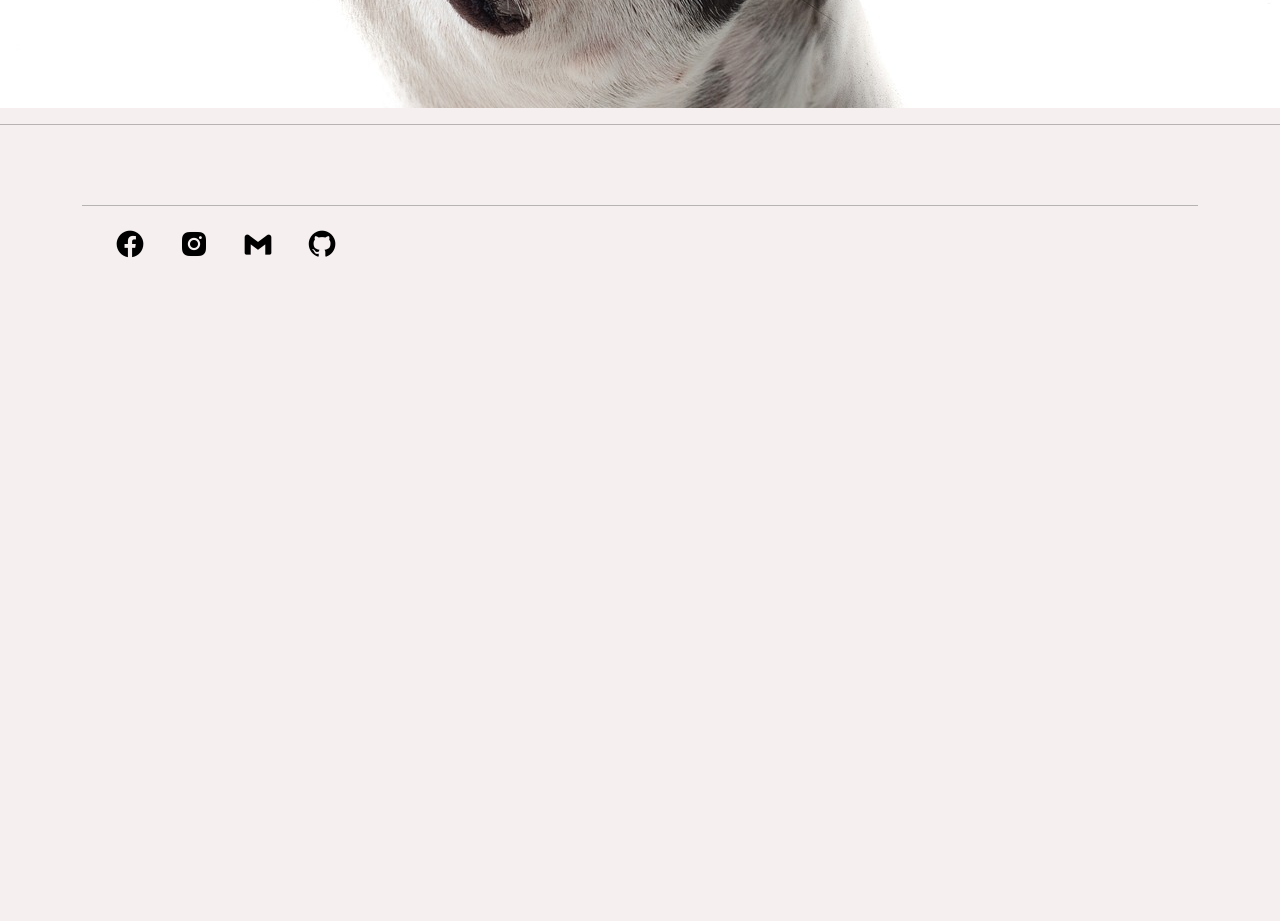
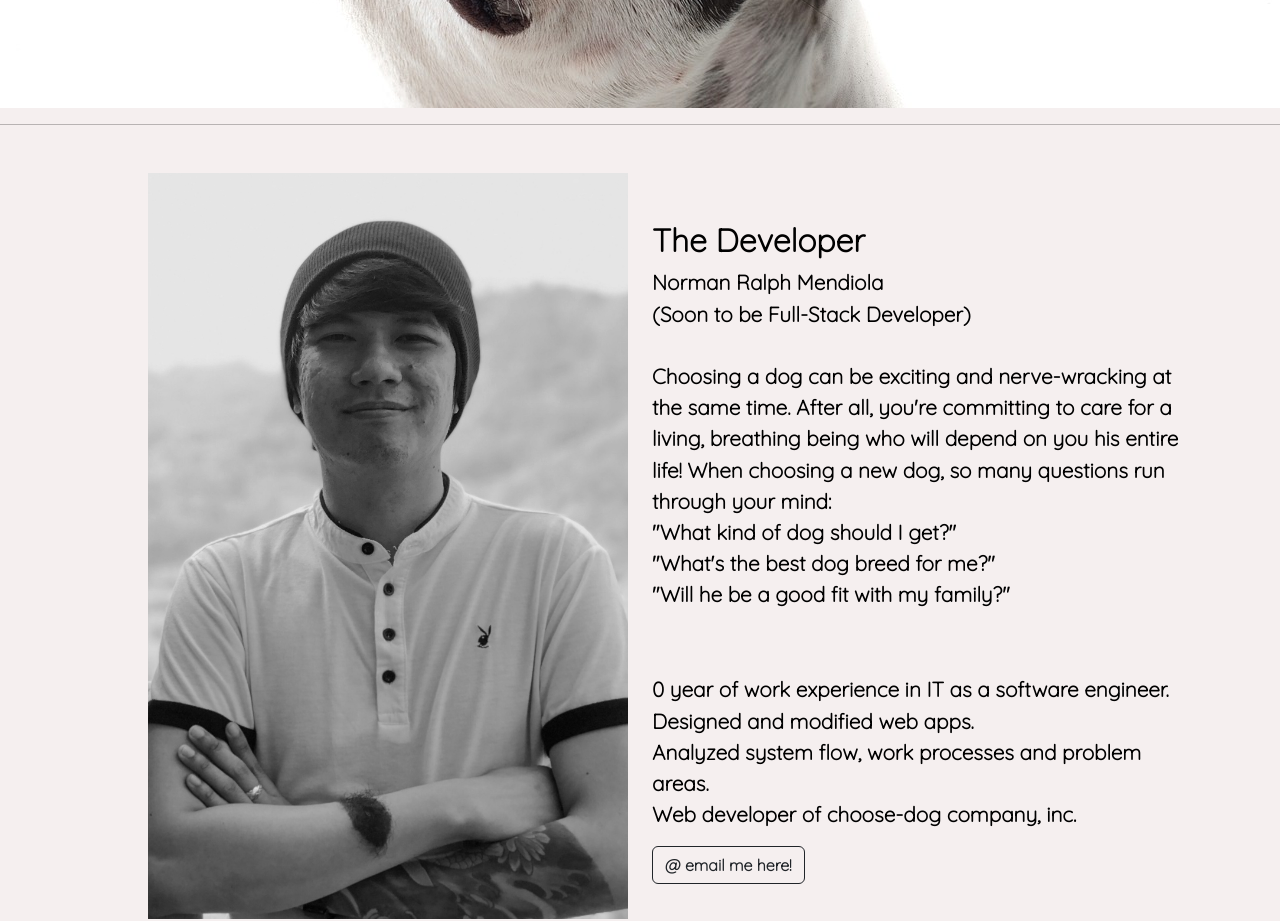
Before and after one commit to Oman24everDev/kodego-program-project-1, a plain HTML site: page Project-1/about.html in a window 1280 px wide. Shown: the part 692-1613 px from the top of the page. Before the commit the page ends 992 px from the top, so only its background shows below. Drawn offline with nearby package versions, Linux system fonts and the light colour scheme.

Commit message:
update about section

```diff
--- a/Project-1/about.html
+++ b/Project-1/about.html
@@ -90,6 +90,38 @@
     <!--Header End-->
     <hr>
 
+    <div class="about-section">
+      <div class="container">
+        <div class="row">
+          <div class="col col-lg-6 d-flex justify-content-end">
+            <img src="images/about.jpg" alt="">
+          </div>
+          <div class="col col-lg-6 pt-5">
+            <h2 class="fw-bold">The Developer</h2>
+            <p class="about-desc">
+              Norman Ralph Mendiola <br>
+              (Soon to be Full-Stack Developer)<br>
+              <br>
+              Choosing a dog can be exciting and nerve-wracking at the same time. After all, you're committing to care for a living, breathing being who will depend on you his entire life! When choosing a new dog, so many questions run through your mind: <br>
+              "What kind of dog should I get?"<br>
+              "What's the best dog breed for me?"<br>
+              "Will he be a good fit with my family?"
+            </p>
+            <br>
+            <br>
+            <p class="about-desc">
+             0 year of work experience in IT as a software engineer. <br>
+             Designed and modified web apps. <br>
+             Analyzed system flow, work processes and problem areas. <br>
+             Web developer of choose-dog company, inc.
+            </p>
+
+            <button type="button" class="btn btn-outline-dark fw-bold">@ email me here!</button>
+          </div>
+        </div>
+      </div>
+    </div>
+
   </div>
   <!--Main Container End-->
 
--- a/Project-1/css/style.css
+++ b/Project-1/css/style.css
@@ -162,3 +162,26 @@ padding-bottom: 1rem;
   font-size: 1.1em;
   font-weight: 600;
 }
+
+/* About Section */
+.about-section{
+  padding-top: 2rem;
+}
+
+.about-section .container{
+  display: flex;
+  align-items: center;
+  justify-content: space-around;
+}
+
+.about-section img{
+  position: relative;
+  width: 30rem;
+  height: fit-content;
+}
+
+.about-section .about-desc{
+  position: relative;
+  font-size: 1.3em;
+  font-weight: 600;
+}
```
Also changed, not shown: Project-1/images/about.jpg (added). Lines whose indentation alone changed are shown as unchanged.
